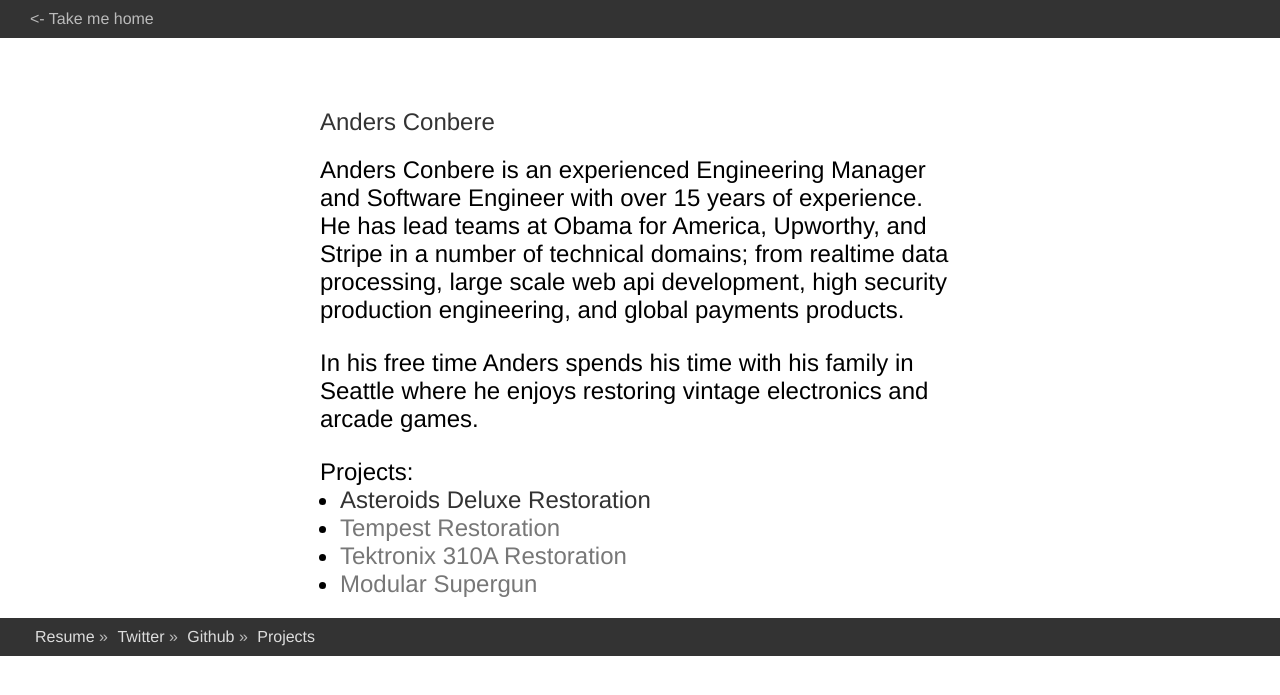
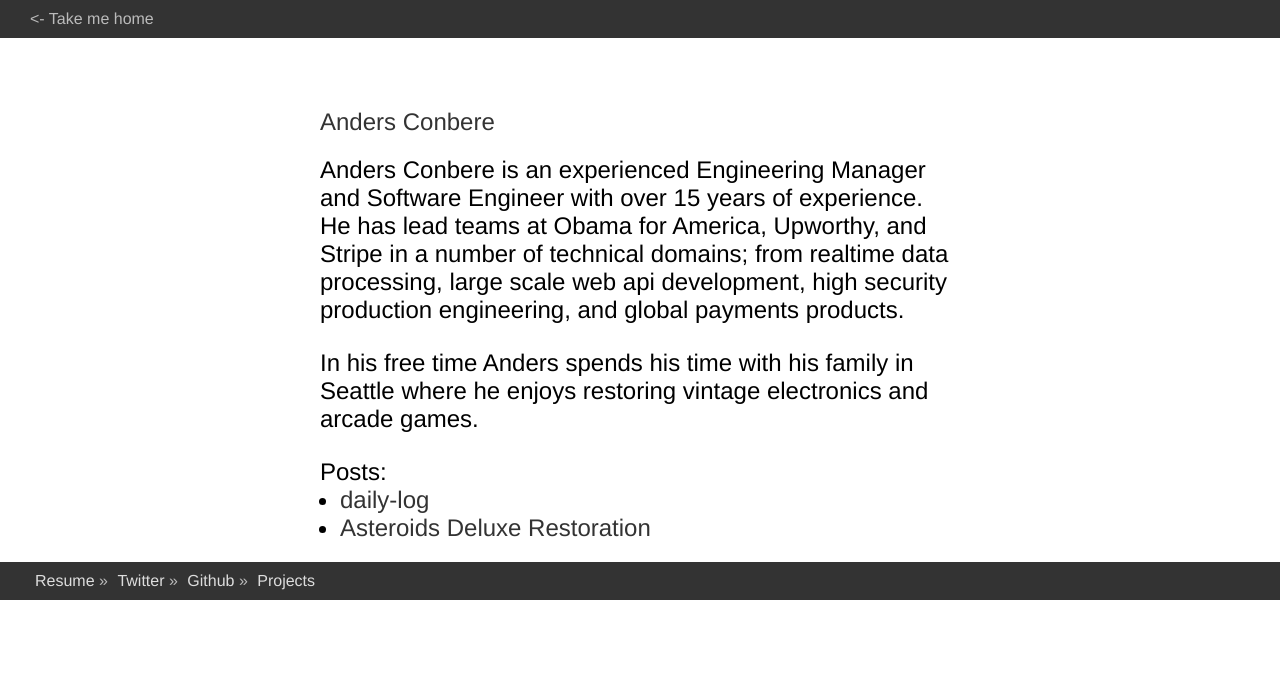
Before and after one commit to aconbere/aconbere.github.com, a Jekyll site: the page built from index.html, in a window 1280 px wide. Shown: the top 695 px of the page. Built offline with Jekyll 4.4.1, drawn with Linux system fonts in a browser that asks for light colours.

Commit message:
add post list

```diff
--- a/_layouts/home.html
+++ b/_layouts/home.html
@@ -26,14 +26,22 @@
 
     <p>In his free time Anders spends his time with his family in Seattle where he enjoys restoring vintage electronics and arcade games.</p>
 
-    <h2>Projects:</h2>
+    <h2>Posts:</h2>
 
+    <ul>
+      {% for post in site.posts %}
+      <li><a href="{{ post.url }}">{{ post.title }}</a></li>
+      {% endfor %}
+    </ul>
+
+    <!--
     <ul id="projects">
       <li><a href="{% post_url 2020-03-15-asteroids-deluxe-restoration %}">Asteroids Deluxe Restoration</a></li>
       <li><a href="">Tempest Restoration</a></li>
       <li><a href="">Tektronix 310A Restoration</a></li>
       <li><a href="">Modular Supergun</a></li>
     </ul>
+    -->
 
   </div>
 
```
